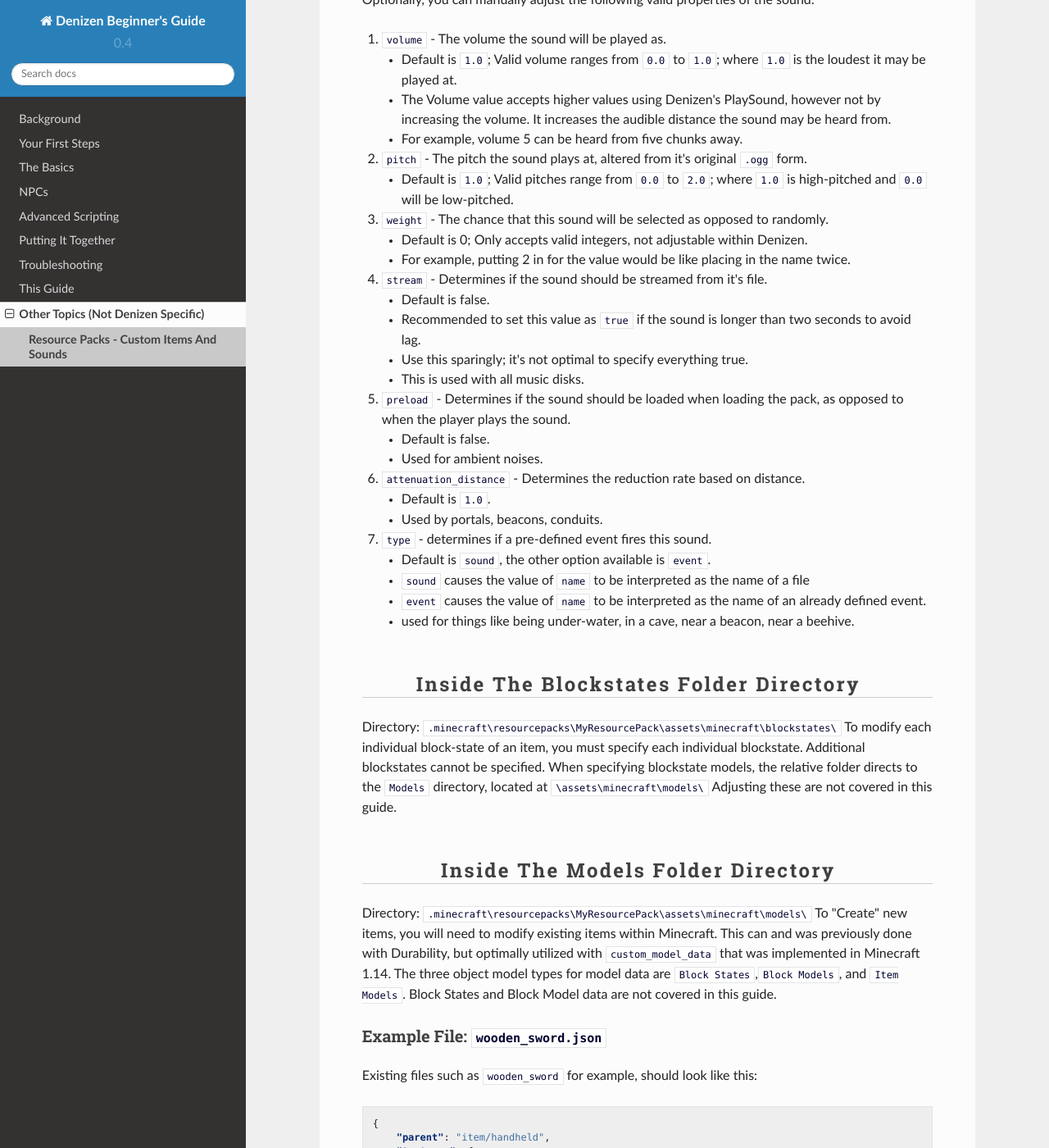
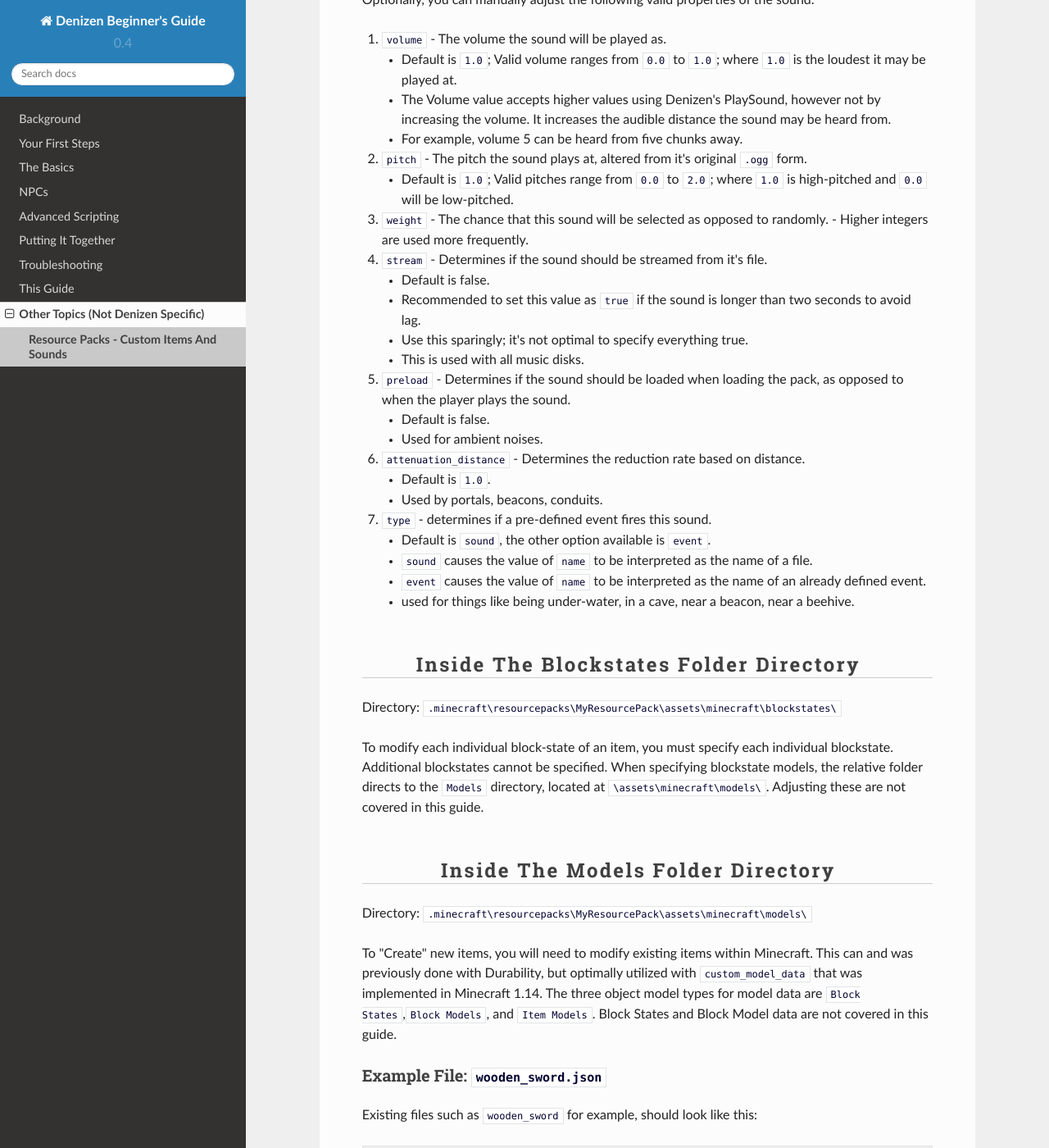
Before and after one commit to DenizenScript/Denizen-Beginners-Guide, a Sphinx documentation site: the page built from source/guides/non-denizen/resource-packs.md, in a window 1280 px wide and 1400 px high, scrolled down 3357 px. Shown: the whole window at 82% size. Built offline with Sphinx 7.4.7 and the Read the Docs theme 2.0.0, drawn with Linux system fonts in a browser that asks for light colours; some of the changed text lies outside the part shown.

Commit message:
few more formatting fixes

````diff
--- a/source/guides/non-denizen/resource-packs.md
+++ b/source/guides/non-denizen/resource-packs.md
@@ -86,6 +86,7 @@ Depending on what content you plan on changing, you can create any of the follow
 For Optifine support, it's recommended you join their discord and review their documentation at their [Github Source](https://github.com/sp614x/optifine/tree/master/OptiFineDoc/doc).
 
 #### Example File: `sounds.json`
+
 This file indexes where Minecraft should look for your sounds.
 Below is an example of a setup for two custom sounds, `defence_levelup0` and `defence_levelup1`.
 
@@ -113,6 +114,7 @@ The file extension is `.ogg` - other formats are not compatible.
 
 For each file, you will need the data: `"name":"FILEPATH/FILENAME"`, excluding the file's extension.
 Optionally, you can manually adjust the following valid properties of the sound:
+
 1) `volume` - The volume the sound will be played as.
     - Default is `1.0`; Valid volume ranges from `0.0` to `1.0`; where `1.0` is the loudest it may be played at.
     - The Volume value accepts higher values using Denizen's PlaySound, however not by increasing the volume. It increases the audible distance the sound may be heard from.
@@ -120,8 +122,7 @@ Optionally, you can manually adjust the following valid properties of the sound:
 2) `pitch` - The pitch the sound plays at, altered from it's original `.ogg` form.
     - Default is `1.0`; Valid pitches range from `0.0` to `2.0`; where `1.0` is high-pitched and `0.0` will be low-pitched.
 3) `weight` - The chance that this sound will be selected as opposed to randomly.
-    - Default is 0; Only accepts valid integers, not adjustable within Denizen.
-    - For example, putting 2 in for the value would be like placing in the name twice.
+            - Higher integers are used more frequently.
 4) `stream` - Determines if the sound should be streamed from it's file.
     - Default is false.
     - Recommended to set this value as `true` if the sound is longer than two seconds to avoid lag.
@@ -135,21 +136,23 @@ Optionally, you can manually adjust the following valid properties of the sound:
     - Used by portals, beacons, conduits.
 7) `type` - determines if a pre-defined event fires this sound.
     - Default is `sound`, the other option available is `event`.
-    - `sound` causes the value of `name` to be interpreted as the name of a file
+    - `sound` causes the value of `name` to be interpreted as the name of a file.
     - `event` causes the value of `name` to be interpreted as the name of an already defined event.
     - used for things like being under-water, in a cave, near a beacon, near a beehive.
 
 ### Inside The Blockstates Folder Directory
 
 Directory: `.minecraft\resourcepacks\MyResourcePack\assets\minecraft\blockstates\`
+
 To modify each individual block-state of an item, you must specify each individual blockstate.
 Additional blockstates cannot be specified.
-When specifying blockstate models, the relative folder directs to the `Models` directory, located at `\assets\minecraft\models\`
+When specifying blockstate models, the relative folder directs to the `Models` directory, located at `\assets\minecraft\models\`.
 Adjusting these are not covered in this guide.
 
 ### Inside The Models Folder Directory
 
 Directory: `.minecraft\resourcepacks\MyResourcePack\assets\minecraft\models\`
+
 To "Create" new items, you will need to modify existing items within Minecraft.
 This can and was previously done with Durability, but optimally utilized with `custom_model_data` that was implemented in Minecraft 1.14.
 The three object model types for model data are `Block States`,`Block Models`, and `Item Models`.
@@ -168,13 +171,13 @@ Existing files such as `wooden_sword` for example, should look like this:
 }
 ```
 
-The above example is `wooden_sword.json`, which is located at `\assets\minecraft\models\item\wooden_sword.json`
+The above example is `wooden_sword.json`, which is located at `\assets\minecraft\models\item\wooden_sword.json`.
 The `parent` key indicates the model data this file injects data for.
 The data's value for parent specified are the `FILEPATH/FILENAME` from the `models` directory if specifying a model file,
 and the `textures` directory if specifying a texture.
 
-In the above example, the `wooden_sword` utilizes the parent model located at: `\assets\minecraft\textures\item\handheld.json`
-In the above example, the `wooden_sword` utilizes the texture image located at: `\assets\minecraft\textures\item\wooden_sword.png`
+In the above example, the `wooden_sword` utilizes the parent model located at: `\assets\minecraft\textures\item\handheld.json`.
+In the above example, the `wooden_sword` utilizes the texture image located at: `\assets\minecraft\textures\item\wooden_sword.png`.
 
 Note that removing `parent` keys if you are not specifying all display properties of an item will return unexpected results.
 The `wooden_sword`, for example, utilizes the parent file `\assets\minecraft\textures\item\generated.json`;
@@ -223,6 +226,7 @@ THere are plenty of options for modeling software available, two of which most c
 Note that the software you use must be able to export the model to a `.json` file format.
 Cubik Pro specifically saves the model, and the respective image file, into it's correct locations and formats the model file correctly.
 When you place your custom item's model data into the location you direct it to in the above example, the top of your model file should look something like this:
+
 ```json
 {
 	"textures": {
@@ -252,10 +256,11 @@ All of your sound files <span class="parens">('.ogg' files)</span> should be sav
 
 #### Custom Items
 
-Giving yourself the item is simple. If it's a one-off time you need the thing or you're just generally testing, you can use the [`/ex` command](/guides/first-steps/ex-command) like this:
-`/ex give wooden_sword[custom_model_data=1]`
+Giving yourself the item is simple. If it's a one-off time you need the thing or you're just generally testing,
+you can use the [`/ex` command](/guides/first-steps/ex-command) like this:
+`/ex give wooden_sword[custom_model_data=1]`.
+The item script simply looks something like this:
 
-The item script simply looks something like this:
 ```dscript_green
 BandosSword:
     type: item
@@ -271,8 +276,9 @@ You can give yourself the custom item just like any other item script, `/ex give
 
 Playing your sound is relative to the unique custom name you gave it.
 In our example, we specified the name of the sound as `entity.player.defence.level`.
-You can play this sound with the `playsound` command like this: `/ex playsound <player> entity.player.defence.level custom`
+You can play this sound with the `playsound` command like this: `/ex playsound <player> entity.player.defence.level custom`.
 In a script, this would look something like this:
+
 ```dscript_green
 MyCustomSound:
     type: task
@@ -285,7 +291,7 @@ MyCustomSound:
 A very handy trial-and-error debugging tricks for creating resource packs is that you can actively edit the pack and view your changes in-game.
 One of the most common misconceptions of resource packs is that you need to have it saved as a `.ZIP`.
 FALSE! You can save this directly in your resource packs folder, edit and just reload!
-The default hotkey to reload your resource packs is `F3 + T`
+The default hotkey to reload your resource packs is `F3 + T`.
 
 If you run across a flat purple and black square texture, this is the default Minecraft missing data replacement.
 - if your item is flat with the purple/black texture, your item's model file path is misconfigured or is missing.
````
Also changed, not shown: other parts of source/guides/non-denizen/resource-packs.md (+3 -3 lines).
